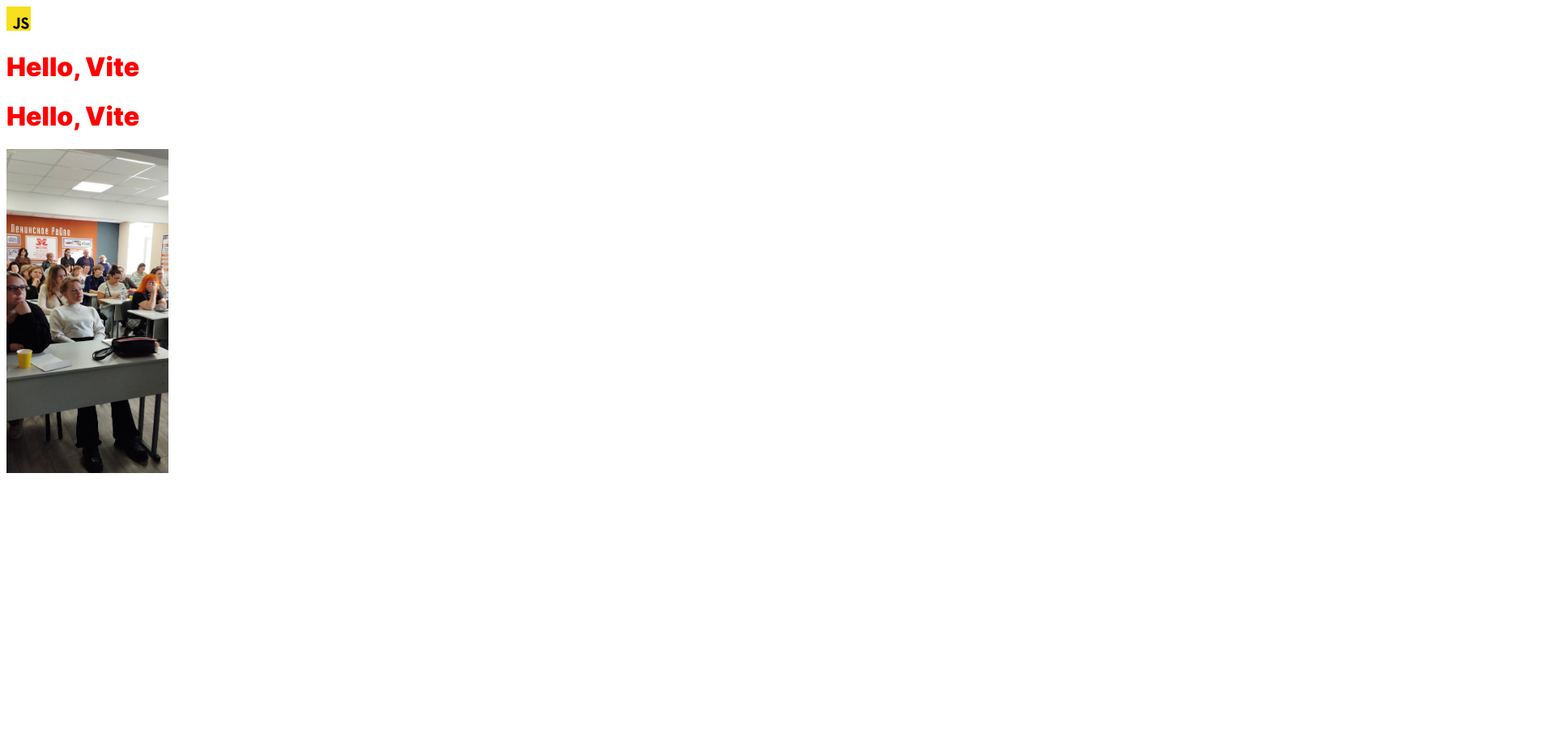
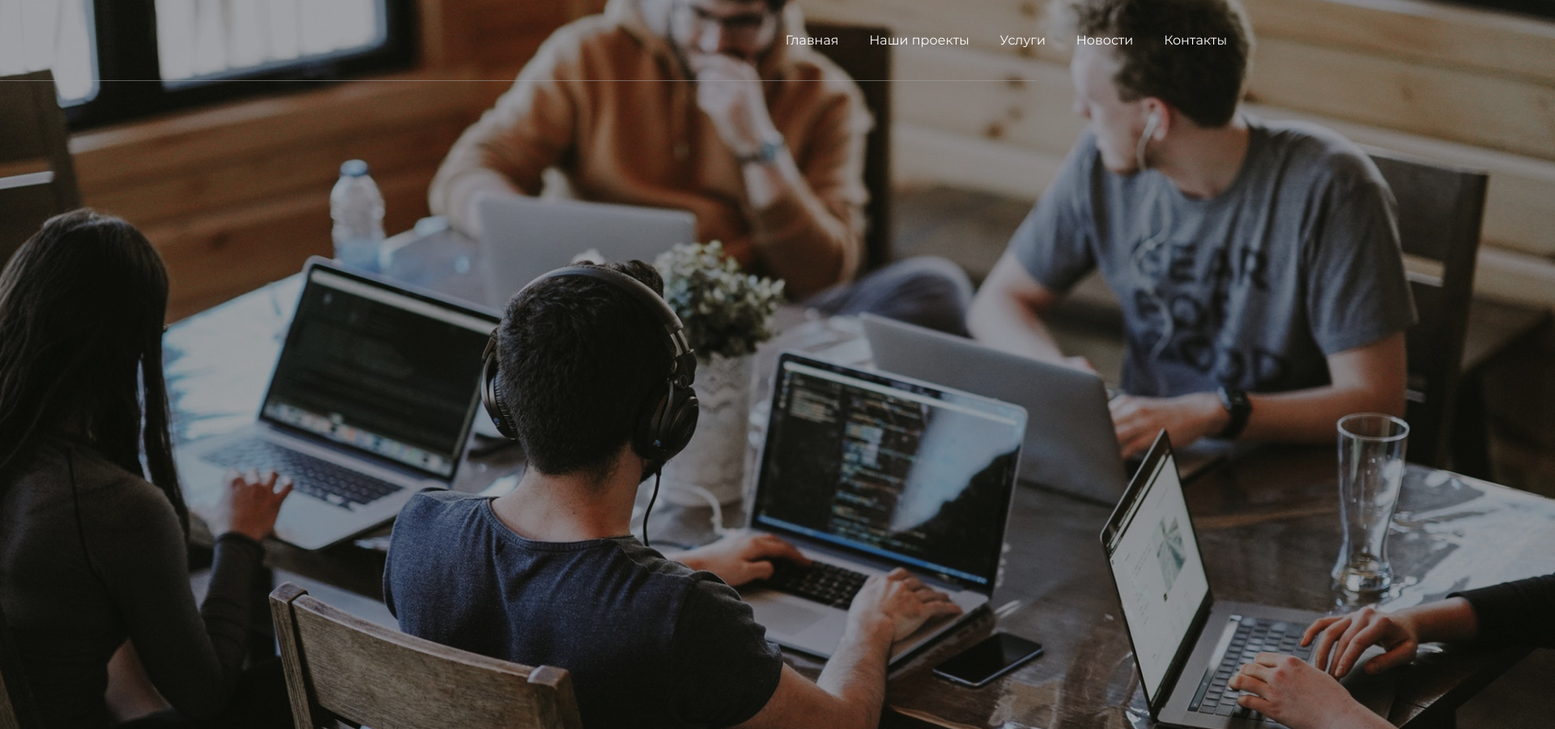
Before and after one commit to Dich3x/vite, a website built with Vite: page src/index.html in a window 1280 px wide. Shown: the whole page at 81% size, 1920 px wide, since content can reach past the window. Before the commit the page ends 800 px from the top, so only its background shows below. Built offline with nearby package versions, Linux system fonts and the light colour scheme.

Commit message:
one push

```diff
--- a/src/index.html
+++ b/src/index.html
@@ -4,13 +4,23 @@
     <meta charset="UTF-8" />
     <link rel="icon" type="image/svg+xml" href="/vite.svg" />
     <meta name="viewport" content="width=device-width, initial-scale=1.0" />
+    <link rel="stylesheet" href="style.css">
+    <link href="https://fonts.googleapis.com/css2?family=Roboto:ital,wght@0,100;0,400;0,500;1,100&display=swap" rel="stylesheet">
     <title>Vite App</title>
   </head>
   <body>
-    <img src="./javascript.svg" alt="JS" width="30px" height="30px">
-    <h1>Hello, Vite</h1>
-    <h1>Hello, Vite</h1>
-    <img src="./example.jpg" alt="example" width="200px" height="400px">
+    <header>
+     <div class="first_screen_menu">
+       <p class="block_menu">Контакты</p>
+       <p class="block_menu">Новости</p>
+       <p class="block_menu">Услуги</p>
+       <p class="block_menu">Наши проекты</p>
+       <p class="block_menu">Главная</p>
+      </div>
+
+     <div class="line"></div>
+     <img src="/imeges/imeges_pixel_pirfect/Rectangle.jpg" alt="" id="rectangle">
+    </header>
     <script type="module" src="./js/main.js"></script>
   </body>
 </html>
--- a/src/style.css
+++ b/src/style.css
@@ -1,4 +1,48 @@
-.class {
-  background: linear-gradient(45deg, rgb(152, 207, 195), rgb(86, 181, 184));
-  text-decoration: dotted;
+* {
+  margin: 0;
+  padding: 0;
 }
+
+@font-face {
+    font-family: "MontserratThin";
+    src: url(./fonts/MontserratRegular.woff);
+    font-style: normal;
+    font-weight: 500;
+}
+p {
+  font-family: 'MontserratThin';
+  font-size: 16px;
+  font-weight: 500;
+  line-height: 19.5px;
+  text-align: left;
+  text-decoration-skip-ink: none;
+
+}
+.line {
+  display: block;
+  border-top: 1px solid rgba(161, 161, 161, 0.5);
+  width: 100%;
+  position: absolute;
+  top: 99px;
+  z-index: 1;
+}
+#rectangle {
+  width: 1920px;
+  position: absolute;
+}
+.block_menu {
+  display: inline;
+  flex-grow: 1;
+  z-index: 1;
+  text-align: end;
+}
+.first_screen_menu {
+  display: flex;
+  flex-direction: row-reverse;
+  position: absolute;
+  width: 583px;
+  height: 59px;
+  top: 40px;
+  left: 932px;
+  color: white;
+}
```
Also changed, not shown: imeges/imeges_pixel_pirfect/Rectangle.jpg (added), src/fonts/MontserratRegular.woff (added), src/fonts/MontserratSemiBold.woff (added), src/fonts/MontserratThin.woff (added), 2 other files.
